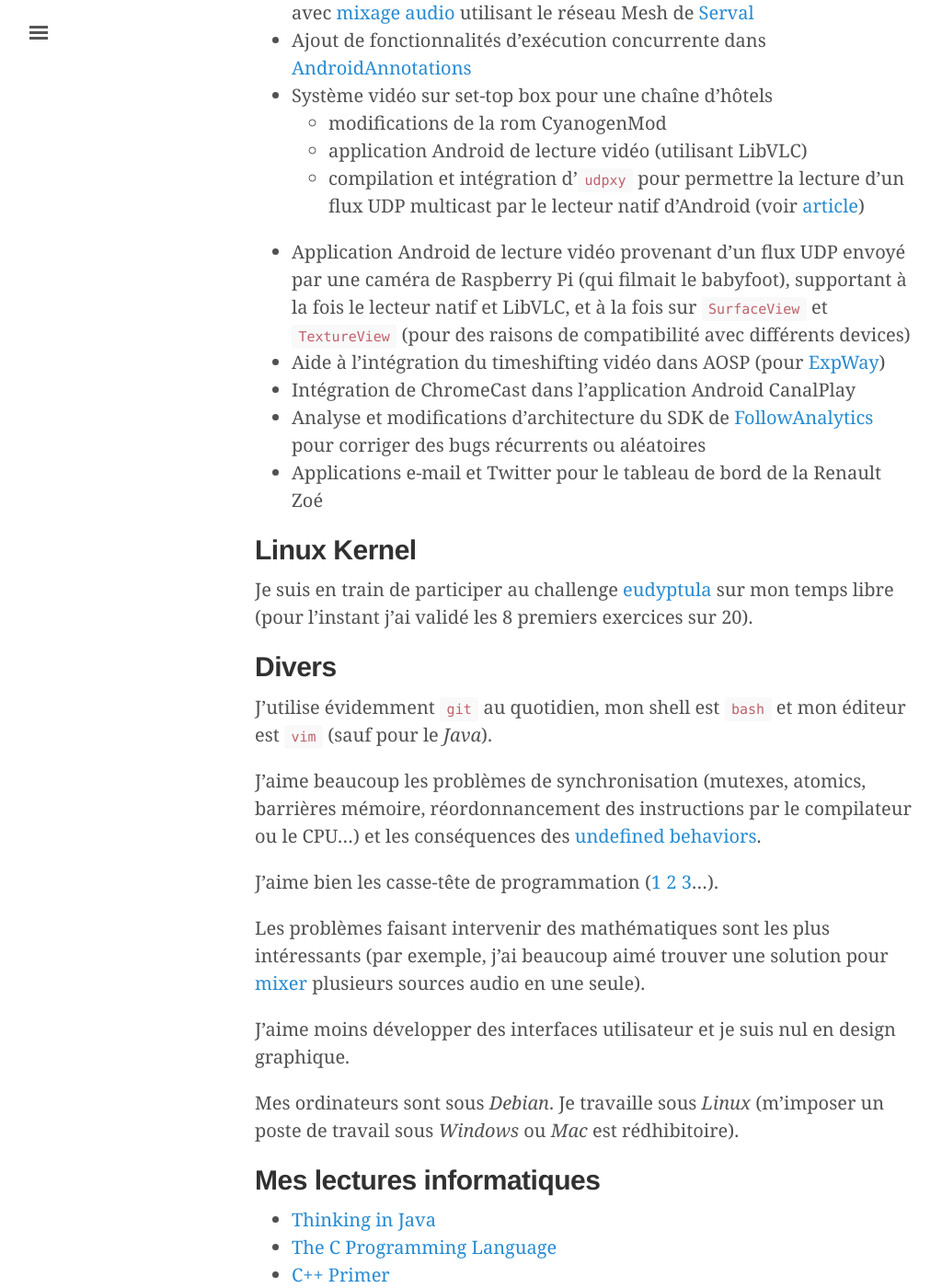
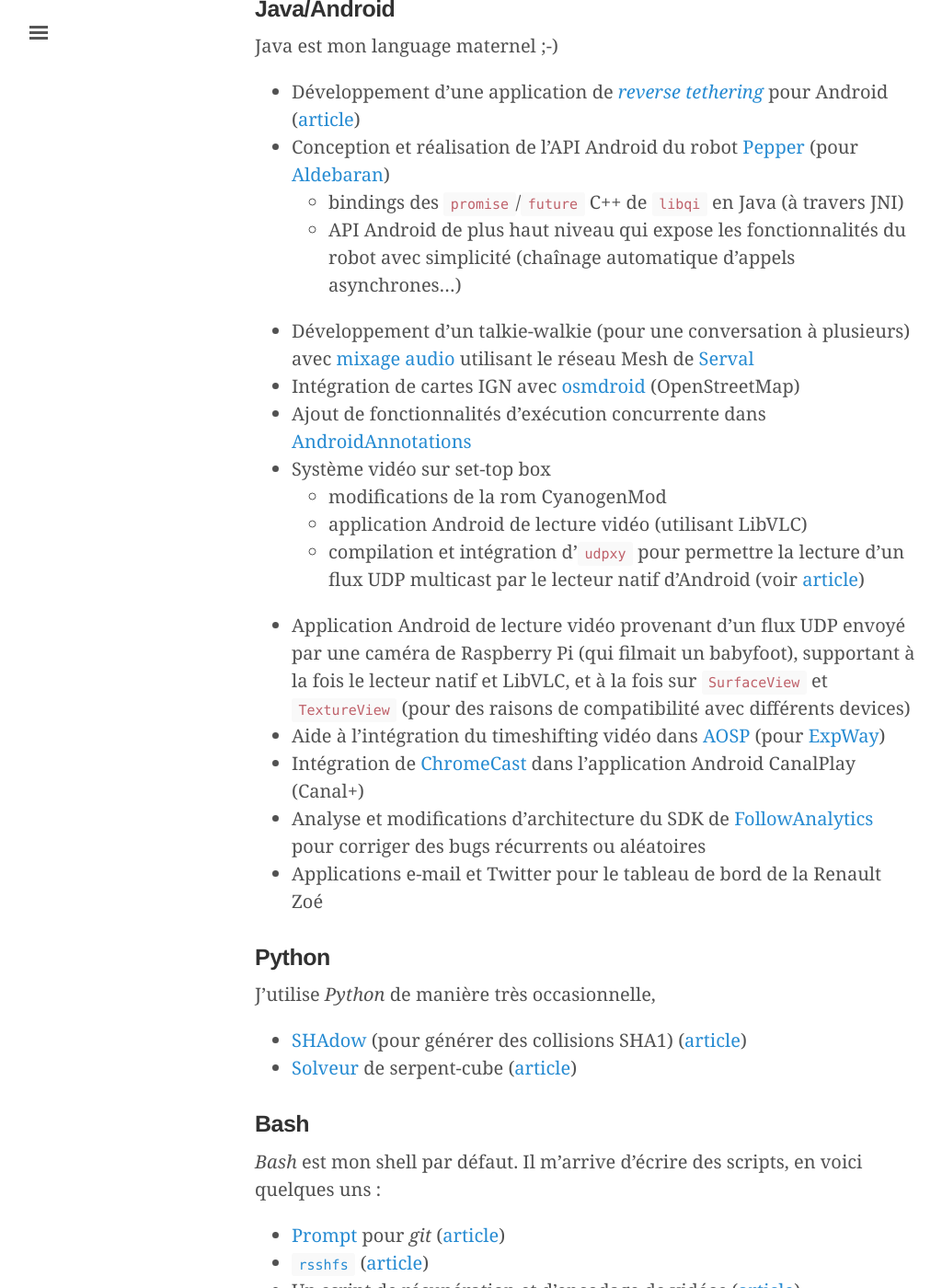
Before and after one commit to rom1v/blog.rom1v.com, a Jekyll site: the page built from cv.md, in a window 1280 px wide and 1400 px high, scrolled down 1156 px. Shown: the whole window at 92% size, without its empty margins (3-1027 px from the left). Built offline with Jekyll 4.4.1, drawn with Linux system fonts in a browser that asks for light colours; some of the changed text lies outside the part shown.

Commit message:
Upgrade CV
Many things were missing.

```diff
--- a/cv.md
+++ b/cv.md
@@ -7,45 +7,65 @@ permalink: cv/
 ---
 
 
+## Formation
+
+- Ingénieur en **Informatique et Mathématiques Appliquées** (ENSEEIHT, 2008)
+- Diplôme Universitaire de Technologie Informatique (IUT du Havre, 2005)
+
+
+## Expériences
+
 Je liste pour chaque technologie quelques expériences significatives.
 Pour les projets libres, plus de détails sont disponibles sur ma page de
 [contributions][].
 
 [contributions]: /contrib
 
-
-## C++
+### C++
 
 - Refonte complète d'une application C++/Qt (2 ans) (chez [Genymobile][])
 - Écriture d'un [wrapper C++][] pour certaines parties de [`libusb`][libusb]
-- Gestion générique de l'interruption de tâches asynchrones
+- Mécanisme d'annulation d'exécution en environnement multithread
 - Utilisation de `libqi` pour la création de l'API Android du robot [Pepper][]
 - Talk (interne) sur la gestion des ressources sans pointeurs en C++
+  ([article][nopointers])
 - [Mini-projet][meta] de métaprogrammation par templates
 
 [genymobile]: https://www.genymobile.com/
 [wrapper C++]: {% post_url 2017-01-12-cpp-sans-pointeurs %}#libusb-wrappers
 [libusb]: http://libusb.info/
+[pepper]: https://fr.wikipedia.org/wiki/Pepper_%28robot%29
+[nopointers]: {% post_url 2017-01-12-cpp-sans-pointeurs %}
 [meta]: {% post_url 2015-03-27-executer-un-algorithme-lors-de-la-compilation-templates-c %}
-[pepper]: https://fr.wikipedia.org/wiki/Pepper_%28robot%29
 
 
-## C
+### C
 
-- Modifications du protocole MDP et parallélisation de Rhizome (projet [Serval][])
-- Projet `delay` (voir [article][delay])
-- Utilisation de [`libusb`][libusb] pour _forwarder_ à partir d'un pc les événements HID d'une souris vers un device Android
+- Modifications du protocole MDP du projet [Serval][] (équivalent UDP sur réseau
+  Mesh)
+- Parallélisation de [Rhizome][] pour un partage décentralisé de données
+- PoC de [mixage audio][mixpoc-github] ([article][mixpoc])
+- Projet [`delay`][delay-github] (un _pipe_ à retardement) ([article][delay])
+- Utilisation de [`libusb`][libusb] pour _forwarder_ à partir d'un pc les
+  événements HID d'une souris vers un device Android
+- [Solveur][snakesolver-c-github] de serpent-cube ([article][snakesolver-c])
 
 [serval]: /contrib#servalbatphone
+[rhizome]: /contrib#paralllisation-de-rhizome
+[mixpoc-github]: https://github.com/rom1v/mixpoc
+[mixpoc]: {% post_url 2013-01-29-le-mixage-audio %}
+[delay-github]: https://github.com/rom1v/delay
 [delay]: {% post_url 2014-01-20-lecture-differee-de-la-webcam-dun-raspberry-pi %}
+[snakesolver-c-github]: https://github.com/rom1v/csnakesolver
+[snakesolver-c]: {% post_url 2011-10-18-resoudre-le-cube-serpent-300-fois-plus-rapidement-en-c %}
 
 
-## Java/Android
+### Java/Android
 
 Java est mon language maternel ;-)
 
-- Développement d'une application de _reverse tethering_ pour Android (voir
-  [article][gnirehtet])
+- Développement d'une application de [_reverse tethering_][gnirehtet-contrib]
+  pour Android ([article][gnirehtet])
 - Conception et réalisation de l'API Android du robot [Pepper] (pour
   [Aldebaran][])
     - bindings des `promise`/`future` C++ de `libqi` en Java (à travers JNI)
@@ -53,36 +73,78 @@ Java est mon language maternel ;-)
       avec simplicité (chaînage automatique d'appels asynchrones…)
 - Développement d'un talkie-walkie (pour une conversation à plusieurs) avec
   [mixage audio][mix] utilisant le réseau Mesh de [Serval][]
+- Intégration de cartes IGN avec [osmdroid][] (OpenStreetMap)
 - Ajout de fonctionnalités d'exécution concurrente dans [AndroidAnnotations][]
-- Système vidéo sur set-top box pour une chaîne d'hôtels
+- Système vidéo sur set-top box
     - modifications de la rom CyanogenMod
     - application Android de lecture vidéo (utilisant LibVLC)
     - compilation et intégration d'`udpxy` pour permettre la lecture d'un flux
       UDP multicast par le lecteur natif d'Android (voir [article][udpxy])
-
 - Application Android de lecture vidéo provenant d'un flux UDP envoyé par une
-  caméra de Raspberry Pi (qui filmait le babyfoot), supportant à la fois le
+  caméra de Raspberry Pi (qui filmait un babyfoot), supportant à la fois le
   lecteur natif et LibVLC, et à la fois sur `SurfaceView` et `TextureView` (pour
   des raisons de compatibilité avec différents devices)
-- Aide à l'intégration du timeshifting vidéo dans AOSP (pour [ExpWay][])
-- Intégration de ChromeCast dans l'application Android CanalPlay
+- Aide à l'intégration du timeshifting vidéo dans [AOSP] (pour [ExpWay][])
+- Intégration de [ChromeCast] dans l'application Android CanalPlay (Canal+)
 - Analyse et modifications d'architecture du SDK de [FollowAnalytics][] pour
   corriger des bugs récurrents ou aléatoires
 - Applications e-mail et Twitter pour le tableau de bord de la Renault Zoé
 
+[gnirehtet-contrib]: /contrib#gnirehtet
 [gnirehtet]: {% post_url 2017-03-30-gnirehtet %}
 [Aldebaran]: https://www.ald.softbankrobotics.com/fr
+[osmdroid]: https://github.com/osmdroid/osmdroid
 [AndroidAnnotations]: /contrib#androidannotations
+[AOSP]: https://source.android.com/
 [ExpWay]: http://www.expway.com/
+[ChromeCast]: https://fr.wikipedia.org/wiki/Chromecast
 [FollowAnalytics]: http://followanalytics.com/
 [udpxy]: {% post_url 2014-03-18-compiler-un-executable-pour-android %}
 [mix]: {% post_url 2013-01-29-le-mixage-audio %}
 
 
-## Linux Kernel
+### Python
 
-Je suis en train de participer au challenge [eudyptula][] sur mon temps libre
-(pour l'instant j'ai validé les 8 premiers exercices sur 20).
+J'utilise _Python_ de manière très occasionnelle,
+
+- [SHAdow][shadow-github] (pour générer des collisions SHA1) ([article][shadow])
+- [Solveur][snakesolver-github] de serpent-cube ([article][snakesolver])
+
+[shadow-github]: https://github.com/rom1v/shadow
+[shadow]: {% post_url 2017-03-01-shadow %}
+[snakesolver-github]: https://github.com/rom1v/snakesolver
+[snakesolver]: {% post_url 2011-09-27-resoudre-le-cube-serpent-en-python %}
+
+
+### Bash
+
+_Bash_ est mon shell par défaut. Il m'arrive d'écrire des scripts, en voici
+quelques uns :
+
+- [Prompt][gitbashprompt-github] pour _git_ ([article][gitbashprompt])
+- [`rsshfs`][rsshfs-github] ([article][rsshfs])
+- Un script de récupération et d'encodage de vidéos ([article][vod])
+
+[gitbashprompt-github]: https://github.com/rom1v/gitbashprompt
+[gitbashprompt]: {% post_url 2012-04-04-prompt-bash-pour-git %}
+[rsshfs-github]: https://github.com/rom1v/rsshfs
+[rsshfs]: {% post_url 2014-06-15-sshfs-inverse-rsshfs %}
+[vod]: {% post_url 2010-04-24-aggreger-differentes-sources-de-vod-en-oggtheora %}
+
+
+### Rust
+
+Je suis en train de réécrire le serveur relai de [gnirehtet][gnirehtet-contrib]
+en [Rust][].
+
+[rust]: https://en.wikipedia.org/wiki/Rust_(programming_language)
+
+
+### Linux Kernel
+
+Je participe au challenge [eudyptula][] sur mon temps libre.
+
+Pour l'instant j'ai validé les 8 premiers exercices sur 20.
 
 [eudyptula]: http://eudyptula-challenge.org/
 
@@ -121,8 +183,11 @@ poste de travail sous _Windows_ ou _Mac_ est rédhibitoire).
 - [The C Programming Language](https://www.amazon.com/Programming-Language-Brian-W-Kernighan/dp/0131103628/)
 - [C++ Primer](https://www.amazon.com/Primer-5th-Stanley-B-Lippman/dp/0321714113/)
 - [Effective Modern C++](https://www.amazon.com/Effective-Modern-Specific-Ways-Improve/dp/1491903996/)
+- [The Rust Programming Language](https://doc.rust-lang.org/book/)
+- [The Rustonomicon](https://doc.rust-lang.org/nomicon/)
 - [The Art of Multiprocessor Programming](https://www.amazon.com/Art-Multiprocessor-Programming-Maurice-Herlihy/dp/0123705916/) (la partie _Principles_, soit les 6 premiers chapitres)
 - [Clean Code](https://www.amazon.com/Clean-Code-Handbook-Software-Craftsmanship/dp/0132350882/)
 - [Digital Signal Processing](https://www.amazon.com/Scientist-Engineers-Digital-Signal-Processing/dp/0966017633/)
-- [Linux Device Drivers](https://www.amazon.com/Linux-Device-Drivers-Jonathan-Corbet/dp/0596005903/) (en cours)
-- [Linux Kernel Development](https://www.amazon.com/Linux-Kernel-Development-Robert-Love/dp/0672329468/) (en cours)
+- [Pro Git](https://git-scm.com/book/en/v2)
+- [Linux Device Drivers](https://www.amazon.com/Linux-Device-Drivers-Jonathan-Corbet/dp/0596005903/)
+- [Linux Kernel Development](https://www.amazon.com/Linux-Kernel-Development-Robert-Love/dp/0672329468/)
```
